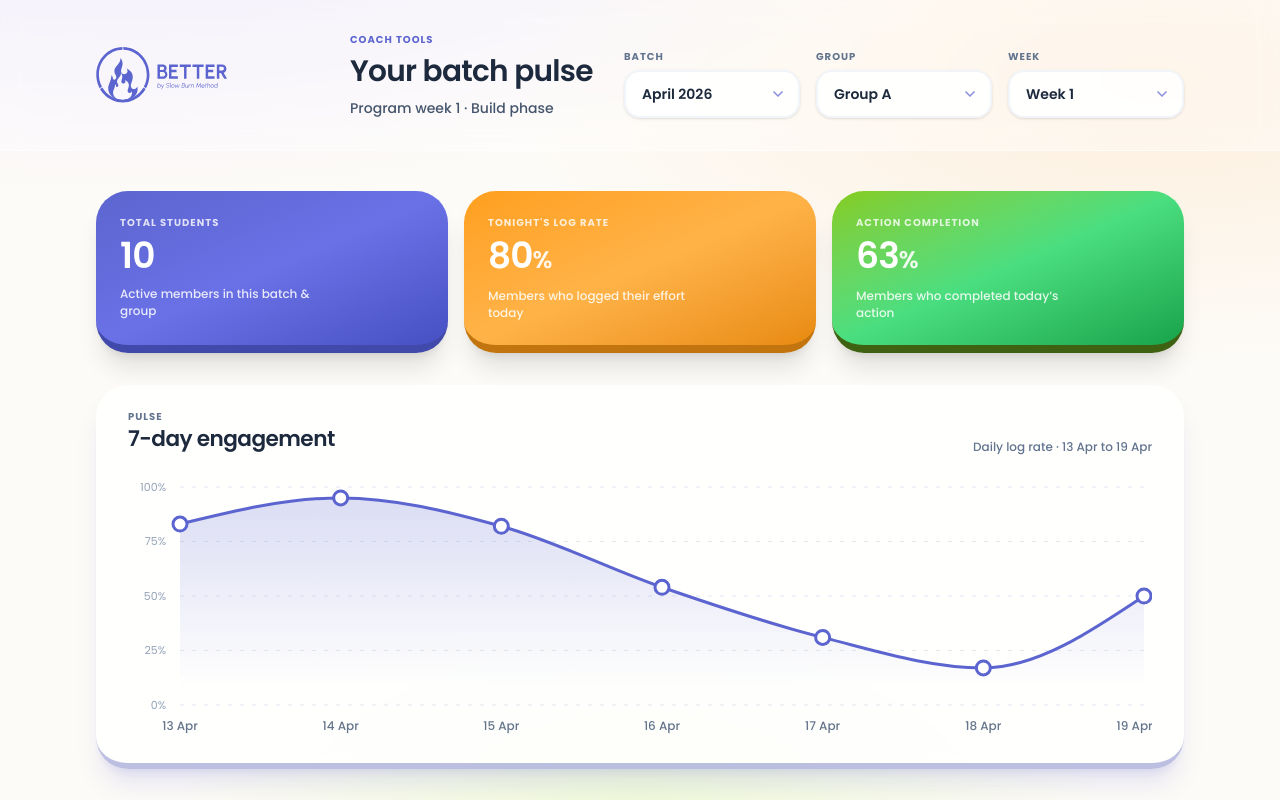
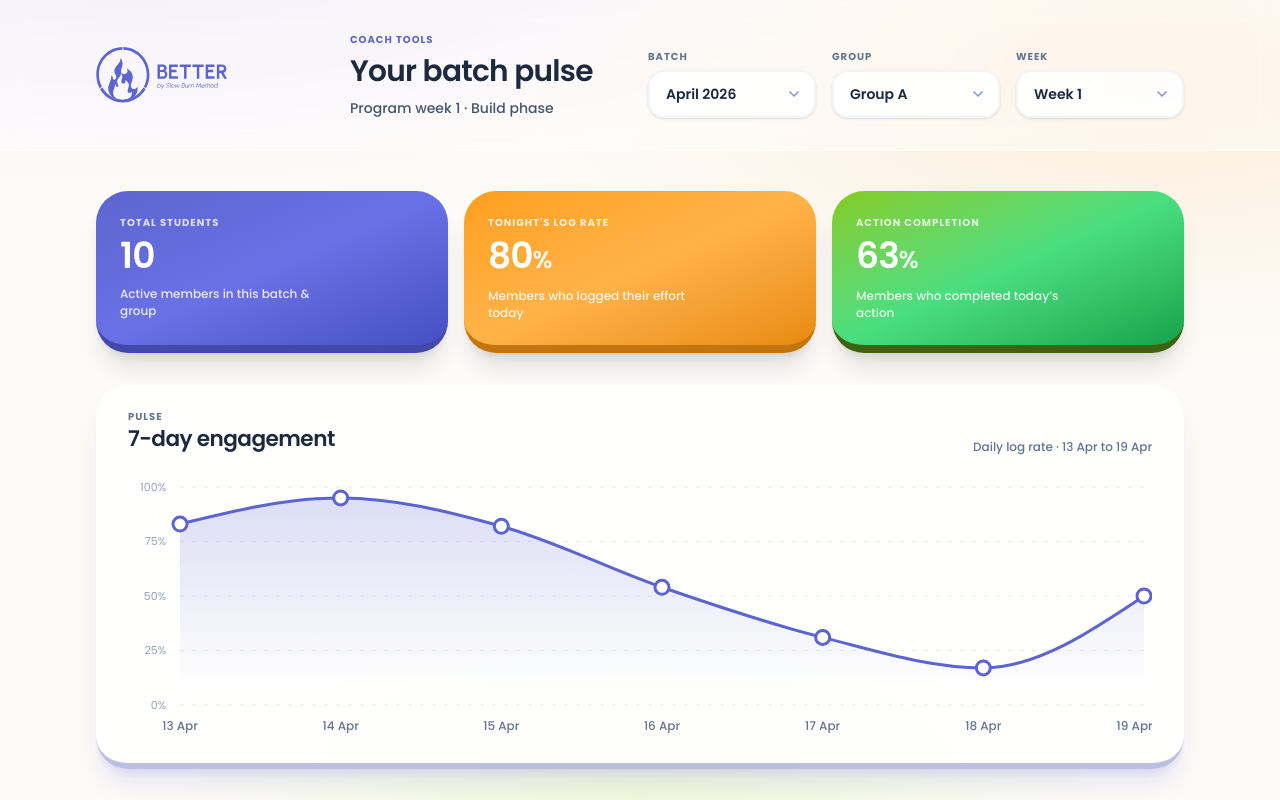
Before and after one commit to karanwasabi/better-coach-portal, a Next.js app: page / in a window 1280 px wide. Shown: the top 800 px of the page. Built offline with nearby package versions, Linux system fonts and the light colour scheme.

Commit message:
fix: resolve header layout

```diff
--- a/src/components/coach/CoachDashboard.tsx
+++ b/src/components/coach/CoachDashboard.tsx
@@ -69,7 +69,7 @@ function SquarcleSelect({
   children: React.ReactNode;
 }) {
   return (
-    <div className="flex min-w-[11rem] flex-col gap-1.5">
+    <div className="flex w-full min-w-0 flex-col gap-1.5 sm:min-w-[10.5rem]">
       <label
         htmlFor={id}
         className="text-[10px] font-bold uppercase tracking-widest text-slate-500"
@@ -151,7 +151,7 @@ export function CoachDashboard() {
     <div className="min-h-screen pb-16">
       <header className="border-b border-white/50 bg-white/40 backdrop-blur-md">
         <div className="mx-auto flex max-w-6xl flex-col gap-6 px-5 py-8 sm:flex-row sm:items-end sm:justify-between sm:px-8">
-          <div className="flex flex-col gap-4 sm:flex-row sm:items-center sm:gap-6">
+          <div className="flex min-w-0 flex-1 flex-col gap-4 sm:flex-row sm:items-center sm:gap-6">
             <div className="relative h-12 w-[190px] shrink-0 sm:h-14 sm:w-[230px]">
               <Image
                 src="/better-logo.svg"
@@ -174,7 +174,7 @@ export function CoachDashboard() {
               </p>
             </div>
           </div>
-          <div className="flex flex-wrap items-end gap-4">
+          <div className="grid w-full grid-cols-1 gap-3 sm:w-auto sm:grid-cols-3 sm:items-end sm:gap-4">
             <SquarcleSelect
               id="batch"
               label="Batch"
```
